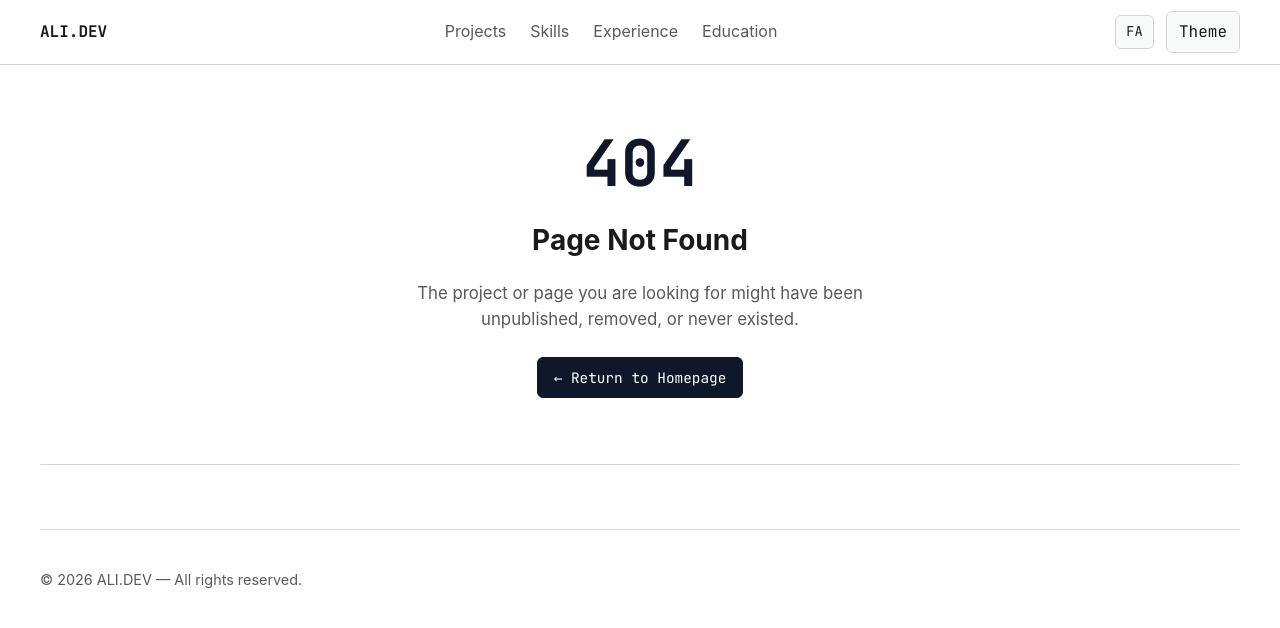
After one commit to alirhw/portfolio, a Django app: template templates/404.html in a window 1280 px wide. The commit adds this page. Shown: the top 628 px of the page. Run offline with Django 5.2, Linux system fonts and the light colour scheme; the template is opened without the code that fills it, so the values that code supplies are empty.

Commit message:
feat(portfolio): implement custom 404 page and publication semantics (T-033)
- Add custom templates/404.html inheriting base.html with clean layout and back-to-home CTA

- Add 404 error page styles in static/css/main.css

- Add 404 translation strings to PO catalogs and compile MO binaries

- Add tests in test_project_detail.py verifying 404 on drafts, nonexistent slugs, and immediate 404 on unpublishing

```diff
--- a/static/css/main.css
+++ b/static/css/main.css
@@ -678,6 +678,46 @@ select {
     line-height: 1.8;
 }
 
+/* Error 404 Section */
+.error-page-section {
+    display: flex;
+    align-items: center;
+    justify-content: center;
+    min-height: 50vh;
+    text-align: center;
+}
+
+.error-container {
+    max-width: 540px;
+    margin-inline: auto;
+}
+
+.error-code {
+    display: block;
+    font-size: 4rem;
+    font-weight: 700;
+    color: var(--color-accent);
+    line-height: 1;
+    margin-bottom: var(--space-sm);
+}
+
+.error-title {
+    font-size: 1.75rem;
+    margin-bottom: var(--space-xs);
+}
+
+.error-description {
+    color: var(--color-text-muted);
+    font-size: 1.05rem;
+    line-height: 1.6;
+    margin-bottom: var(--space-lg);
+}
+
+.error-actions {
+    display: flex;
+    justify-content: center;
+}
+
 /* مدیاکوئری‌های ریسپانسیو سه‌گانه */
 
 /* ۱. تبلت (Tablet: 640px to 1024px) */
--- /dev/null
+++ b/templates/404.html
@@ -0,0 +1,23 @@
+{% extends "base.html" %}
+{% load i18n %}
+
+{% block title %}
+    {% translate "Page Not Found — 404" %} — ALI.DEV
+{% endblock %}
+
+{% block content %}
+<section class="section error-page-section">
+    <div class="error-container">
+        <span class="error-code font-mono">404</span>
+        <h1 class="error-title">{% translate "Page Not Found" %}</h1>
+        <p class="error-description">
+            {% translate "The project or page you are looking for might have been unpublished, removed, or never existed." %}
+        </p>
+        <div class="error-actions">
+            <a href="{% url 'portfolio:home' %}" class="btn btn-primary">
+                ← {% translate "Return to Homepage" %}
+            </a>
+        </div>
+    </div>
+</section>
+{% endblock %}
```
Also changed, not shown: tests/functional/test_project_detail.py (+46 -28 lines), locale/en/LC_MESSAGES/django.po, locale/fa/LC_MESSAGES/django.po, 2 other files.
